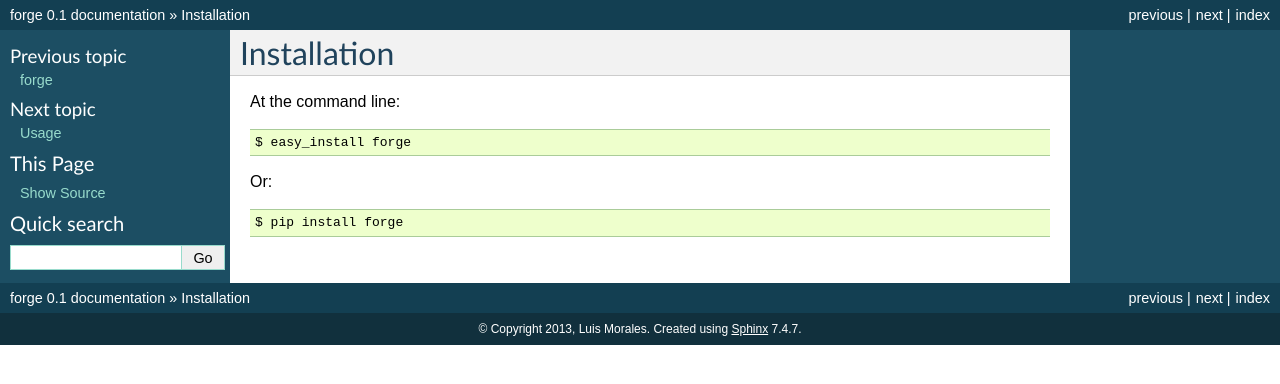
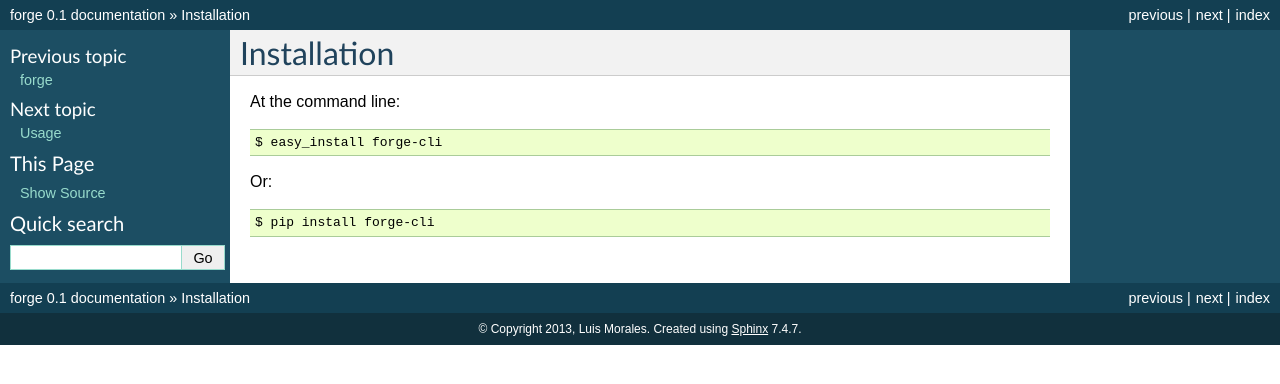
Before and after one commit to lacion/forge, a Sphinx documentation site: the page built from docs/installation.rst, in a window 1280 px wide. Shown: the top 384 px of the page. Built offline with Sphinx 7.4.7, drawn with Linux system fonts in a browser that asks for light colours.

Commit message:
change package name to forge-cli as it seems there is a hidden forge package in pypi

```diff
--- a/README.rst
+++ b/README.rst
@@ -17,14 +17,14 @@ forge is a command line tool that allows to execute modules to configure a linux
 Documentation
 -------------
 
-The full documentation is at http://forge.rtfd.org.
+The full documentation is at https://forge-cli.readthedocs.org.
 
 Quickstart
 ----------
 
 Install forge::
 
-    pip install forge
+    pip install forge-cli
 
 Then use it::
 
--- a/docs/installation.rst
+++ b/docs/installation.rst
@@ -4,9 +4,9 @@ Installation
 
 At the command line::
 
-    $ easy_install forge
+    $ easy_install forge-cli
 
 
 Or::
 
-    $ pip install forge
+    $ pip install forge-cli
--- a/setup.py
+++ b/setup.py
@@ -23,7 +23,7 @@ else:
     REQUIRES = []
 
 setup(
-    name='forge',
+    name='forge-cli',
     version=forge.__version__,
     description='forge is a command line tool that allows to execute modules to configure a linux system',
     long_description=readme + '\n\n' + history,
```
